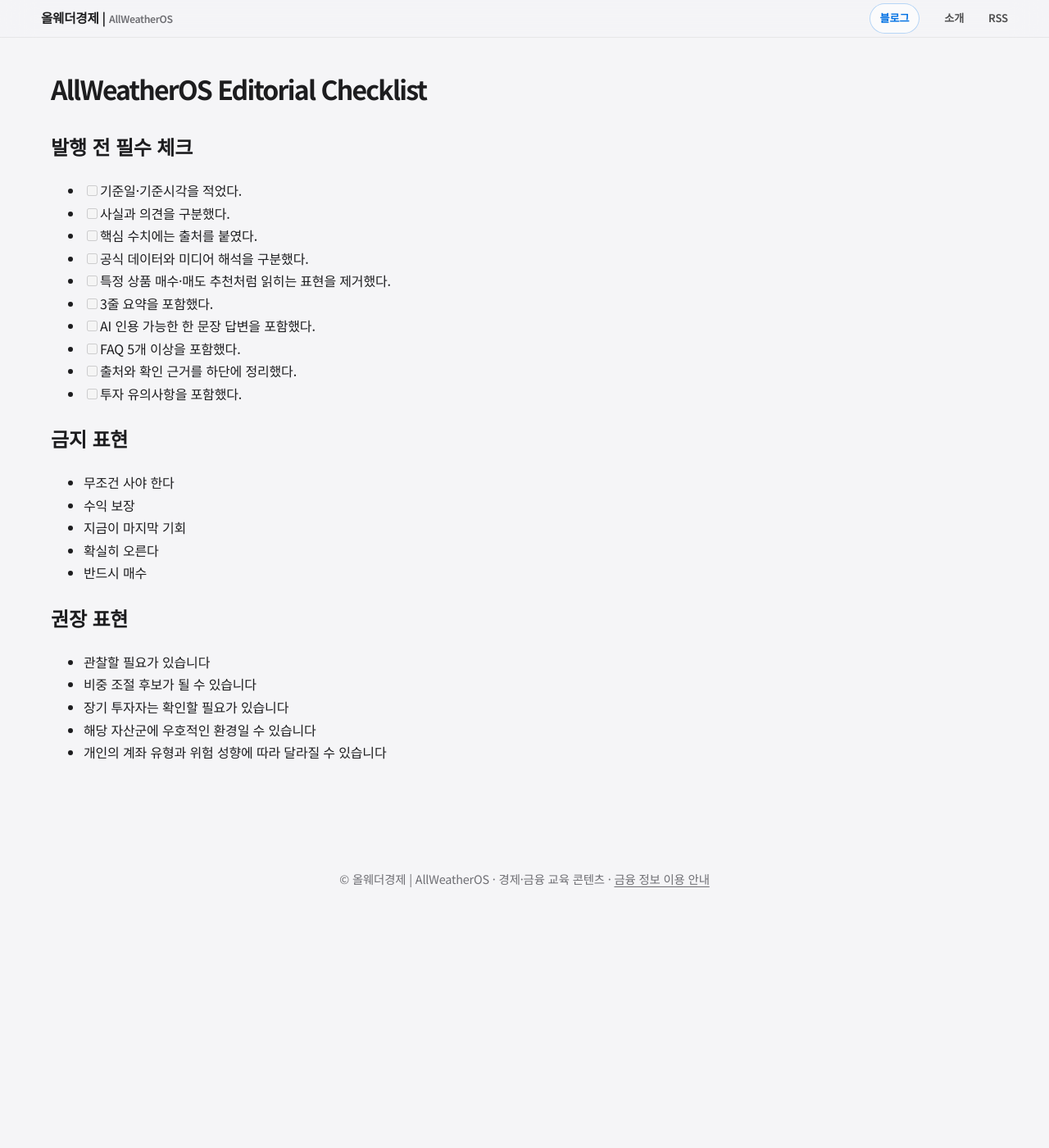
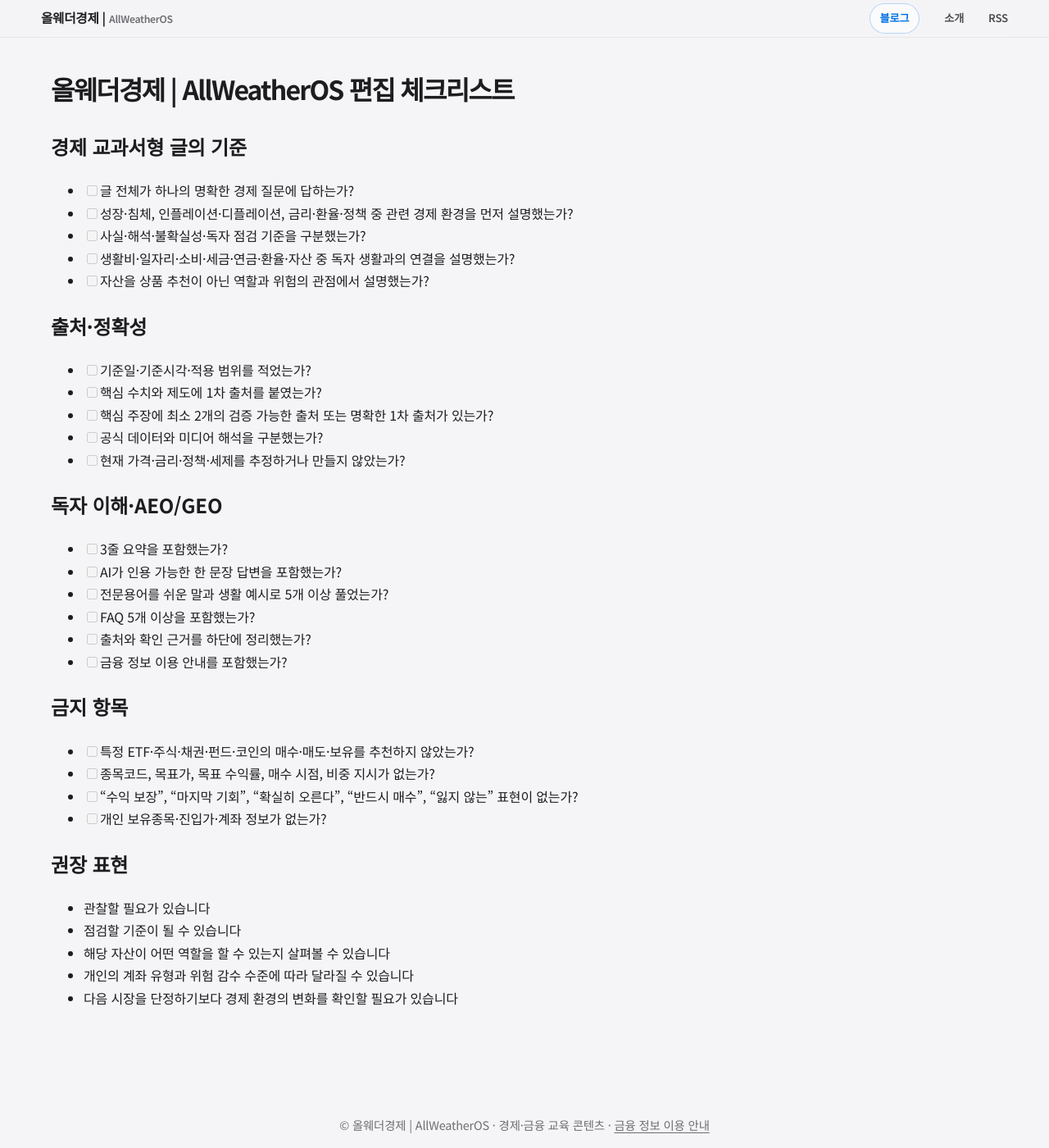
Before and after one commit to ai4tenlab/allweatheros, a Jekyll site: the page built from templates/editorial-checklist.md, in a window 1280 px wide and 1400 px high. Shown: the whole window at 82% size. Built offline with Jekyll 4.4.1, drawn with Linux system fonts in a browser that asks for light colours; our own code applies the rules of GitHub Pages for plain Markdown files.

Commit message:
docs: enforce public finance editorial policy

```diff
--- a/templates/editorial-checklist.md
+++ b/templates/editorial-checklist.md
@@ -1,30 +1,41 @@
-# AllWeatherOS Editorial Checklist
+# 올웨더경제 | AllWeatherOS 편집 체크리스트
 
-## 발행 전 필수 체크
+## 경제 교과서형 글의 기준
 
-- [ ] 기준일·기준시각을 적었다.
-- [ ] 사실과 의견을 구분했다.
-- [ ] 핵심 수치에는 출처를 붙였다.
-- [ ] 공식 데이터와 미디어 해석을 구분했다.
-- [ ] 특정 상품 매수·매도 추천처럼 읽히는 표현을 제거했다.
-- [ ] 3줄 요약을 포함했다.
-- [ ] AI 인용 가능한 한 문장 답변을 포함했다.
-- [ ] FAQ 5개 이상을 포함했다.
-- [ ] 출처와 확인 근거를 하단에 정리했다.
-- [ ] 투자 유의사항을 포함했다.
+- [ ] 글 전체가 하나의 명확한 경제 질문에 답하는가?
+- [ ] 성장·침체, 인플레이션·디플레이션, 금리·환율·정책 중 관련 경제 환경을 먼저 설명했는가?
+- [ ] 사실·해석·불확실성·독자 점검 기준을 구분했는가?
+- [ ] 생활비·일자리·소비·세금·연금·환율·자산 중 독자 생활과의 연결을 설명했는가?
+- [ ] 자산을 상품 추천이 아닌 역할과 위험의 관점에서 설명했는가?
 
-## 금지 표현
+## 출처·정확성
 
-- 무조건 사야 한다
-- 수익 보장
-- 지금이 마지막 기회
-- 확실히 오른다
-- 반드시 매수
+- [ ] 기준일·기준시각·적용 범위를 적었는가?
+- [ ] 핵심 수치와 제도에 1차 출처를 붙였는가?
+- [ ] 핵심 주장에 최소 2개의 검증 가능한 출처 또는 명확한 1차 출처가 있는가?
+- [ ] 공식 데이터와 미디어 해석을 구분했는가?
+- [ ] 현재 가격·금리·정책·세제를 추정하거나 만들지 않았는가?
+
+## 독자 이해·AEO/GEO
+
+- [ ] 3줄 요약을 포함했는가?
+- [ ] AI가 인용 가능한 한 문장 답변을 포함했는가?
+- [ ] 전문용어를 쉬운 말과 생활 예시로 5개 이상 풀었는가?
+- [ ] FAQ 5개 이상을 포함했는가?
+- [ ] 출처와 확인 근거를 하단에 정리했는가?
+- [ ] 금융 정보 이용 안내를 포함했는가?
+
+## 금지 항목
+
+- [ ] 특정 ETF·주식·채권·펀드·코인의 매수·매도·보유를 추천하지 않았는가?
+- [ ] 종목코드, 목표가, 목표 수익률, 매수 시점, 비중 지시가 없는가?
+- [ ] “수익 보장”, “마지막 기회”, “확실히 오른다”, “반드시 매수”, “잃지 않는” 표현이 없는가?
+- [ ] 개인 보유종목·진입가·계좌 정보가 없는가?
 
 ## 권장 표현
 
 - 관찰할 필요가 있습니다
-- 비중 조절 후보가 될 수 있습니다
-- 장기 투자자는 확인할 필요가 있습니다
-- 해당 자산군에 우호적인 환경일 수 있습니다
-- 개인의 계좌 유형과 위험 성향에 따라 달라질 수 있습니다
+- 점검할 기준이 될 수 있습니다
+- 해당 자산이 어떤 역할을 할 수 있는지 살펴볼 수 있습니다
+- 개인의 계좌 유형과 위험 감수 수준에 따라 달라질 수 있습니다
+- 다음 시장을 단정하기보다 경제 환경의 변화를 확인할 필요가 있습니다
```
Also changed, not shown: CRON_PROMPT.md (+4 -4 lines), EDITORIAL_POLICY.md (added, +47 -0 lines).
